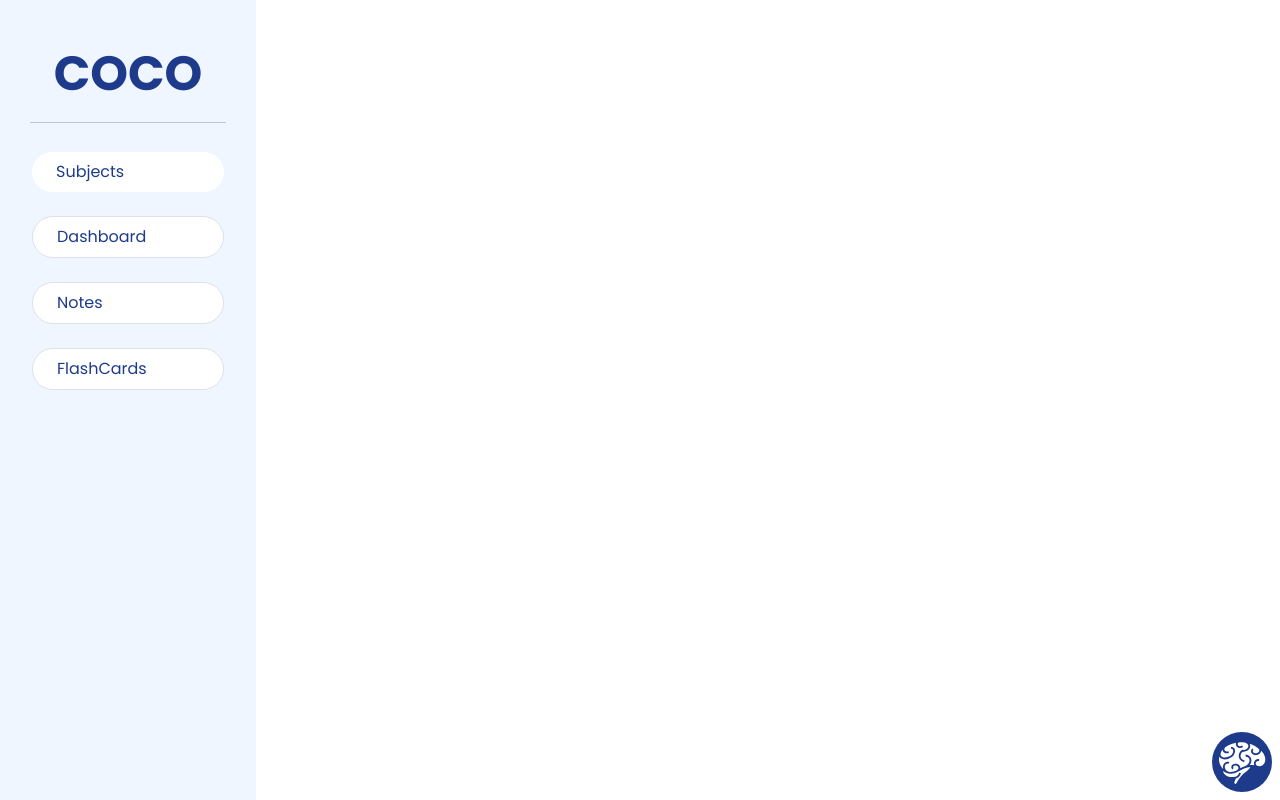
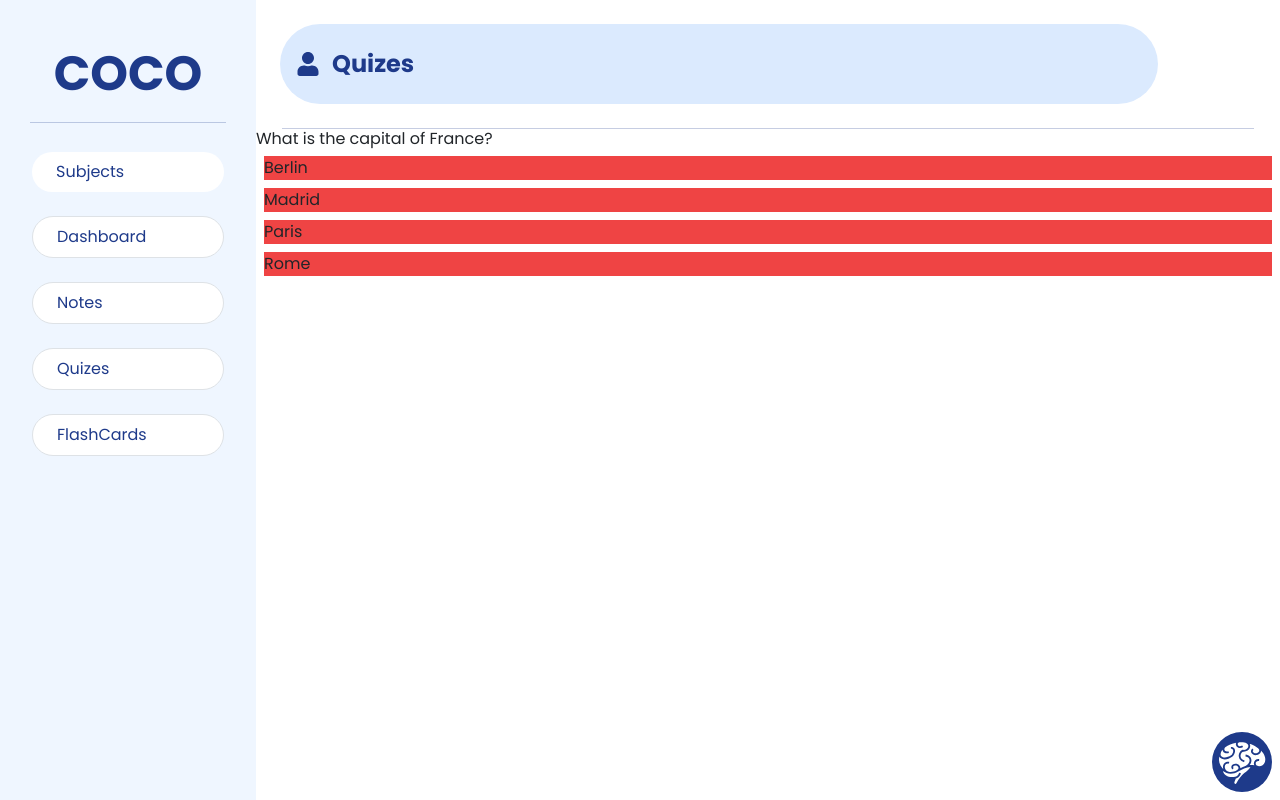
Before and after one commit to Prasun-Shiwakoti/Co-Co, a React (Vite) app in the folder frontend/: page /quiz/1 in a window 1280 px wide. Built offline with nearby package versions, Linux system fonts and the light colour scheme; a web font is replaced by a local one.

Commit message:
feat: Quiz functionality

```diff
--- a/frontend/src/App.jsx
+++ b/frontend/src/App.jsx
@@ -10,6 +10,7 @@ import Login from "./Components/Login";
 import Sidebar from "./Components/Sidebar";
 import Home from "./Components/Home";
 import Dashboard from "./Components/Dashboard";
+import PlayQuiz from "./Components/PlayQuiz";
 
 function App() {
 
@@ -24,6 +25,7 @@ function App() {
         <Route path="/quiz" element={<Quiz />} />
         <Route path="/login" element={<Login />} />
         <Route path="/dashboard" element={<Dashboard />} />
+        <Route path="/quiz/:id" element={<PlayQuiz />} />
       </Routes>
     </div>
   );
--- a/frontend/src/Components/NoteCard.jsx
+++ b/frontend/src/Components/NoteCard.jsx
@@ -17,7 +17,7 @@ const NoteCard = (props) => {
       <div>
         <Card style={{ width: "18rem" }} className="bg-transparent border-none">
           <Card.Body
-            className="m-8 bg-blue-100 p-4 ml- rounded-lg h-auto max-h-[calc(1.5rem*9)] overflow-hidden "
+            className="m-8 bg-blue-100 p-4 ml- rounded-lg h-auto max-h-[calc(1.5rem*9)] overflow-hidden cursor-pointer "
             onClick={() => {
               setModal(true);
             }}
--- a/frontend/src/Components/Notes.jsx
+++ b/frontend/src/Components/Notes.jsx
@@ -6,7 +6,7 @@ const Notes = () => {
   return (
     <div className="w-[80%]">
       <div>
-        <div className=" ">
+        <div className="flex-col flex items-center justify-center">
           <div className=" p-4 w-[100%]">
             <div className=" bg-blue-100 flex gap-1 items-center rounded-full w-[90%] h-[10vh]">
               <FaUser className="text-blue-900 text-2xl ml-4" />
--- /dev/null
+++ b/frontend/src/Components/PlayQuiz.jsx
@@ -0,0 +1,87 @@
+import React, { useState } from 'react'
+import { FaUser } from 'react-icons/fa';
+
+const PlayQuiz = ({ id }) => {
+    const [quiz, setQuiz] = useState([{
+        question: "What is the capital of France?",
+        options: [
+            { "id": 1, "text": "Berlin", "isCorrect": false },
+            { "id": 2, "text": "Madrid", "isCorrect": false },
+            { "id": 3, "text": "Paris", "isCorrect": true },
+            { "id": 4, "text": "Rome", "isCorrect": false }
+        ]
+    }, {
+        question: "What is the capital of Nepal?",
+        options: [
+            { "id": 1, "text": "Berlin", "isCorrect": false },
+            { "id": 2, "text": "Madrid", "isCorrect": false },
+            { "id": 3, "text": "Paris", "isCorrect": true },
+            { "id": 4, "text": "Rome", "isCorrect": false }
+        ]
+    }]);
+    const [loading, setLoading] = useState(false)
+    const [error, setError] = useState(null);
+    const [currentQuestion, setCurrentQuestion] = useState(0);
+    const [currentScore, setCurrentScore] = useState(0);
+    const qn = quiz[currentQuestion]
+
+    console.log(quiz, qn)
+
+    const fetchQuiz = () => {
+
+    }
+
+    const sendQuizResults = () => {
+
+    }
+
+    const checkCorrect = (bool) => {
+        console.log(bool)
+        if (bool) {
+            setCurrentScore((prev) => (prev + 1))
+            console.log(currentScore)
+            console.log('correct')
+        }
+        setCurrentQuestion(prev => (prev + 1))
+    }
+
+    return (<div className='w-[80%]'>
+        <div>
+            <div className="flex-col flex items-center justify-center">
+                <div className=" p-4 w-[100%]">
+                    <div className=" bg-blue-100 flex gap-1 items-center rounded-full w-[90%] h-[10vh]">
+                        <FaUser className="text-blue-900 text-2xl ml-4" />
+                        <h1 className="text-blue-900 text-2xl font-bold ml-2">Quizes</h1>
+                    </div>
+                </div>
+                <hr className="border-blue-900 w-[95%] " />
+            </div>
+        </div>
+        {
+            qn ?
+                <>
+                    <h2>{qn?.question}</h2>
+                    <div>
+                        {qn?.options.map((option) => {
+                            return (
+                                <div key={id}>
+                                    <div onClick={() => checkCorrect(option.isCorrect)} className='bg-red-500 m-2 cursor-pointer'>
+                                        <p>{option.text}</p>
+                                    </div>
+                                </div>
+                            )
+                        })}
+                    </div>
+                </>
+                :
+                <div className="flex justify-center items-center h-[50vh]">
+                    {sendQuizResults()}
+                    <h1 className="text-2xl font-bold">Quiz Finished!</h1>
+                    <h1 className="text-2xl font-bold">{`Your Score : ${currentScore}/${quiz.length}`}</h1>
+                </div>
+        }
+    </div>
+    )
+}
+
+export default PlayQuiz
--- a/frontend/src/Components/Quiz.jsx
+++ b/frontend/src/Components/Quiz.jsx
@@ -1,7 +1,45 @@
-import React from "react";
+import React, { useState } from "react";
+import { FaUser } from "react-icons/fa";
+import NoteCard from "./NoteCard";
+import { Card } from "react-bootstrap";
+import { useNavigate } from "react-router-dom";
 
 const Quiz = () => {
-  return <div>Quiz</div>;
+  const navigate = useNavigate();
+
+  const [loading, setLoading] = useState(false);
+  const [error, setError] = useState(null);
+  const [quizes, setQuizes] = useState([{ subjectName: "Science", id: '123' }, { subjectName: "Maths", id: '456' }]);
+
+  return (
+    <div className="w-[80%]">
+      <div>
+        <div className="flex-col flex items-center justify-center">
+          <div className=" p-4 w-[100%]">
+            <div className=" bg-blue-100 flex gap-1 items-center rounded-full w-[90%] h-[10vh]">
+              <FaUser className="text-blue-900 text-2xl ml-4" />
+              <h1 className="text-blue-900 text-2xl font-bold ml-2">Quizes</h1>
+            </div>
+          </div>
+          <hr className="border-blue-900 w-[95%] " />
+        </div>
+      </div>
+      <div className="flex">
+        {
+          quizes.map((quiz, index) => (<Card className="bg-transparent border-none flex items-center" >
+            <Card.Body
+              className="m-8 bg-blue-100 p-4 ml- rounded-lg h-auto max-h-[calc(1.5rem*9)] overflow-hidden cursor-pointer "
+              onClick={() => {
+                navigate(`/quiz/${quiz.id}`)
+              }}
+            >
+              <Card.Title>{quiz.subjectName}</Card.Title>
+            </Card.Body>
+          </Card>))
+        }
+      </div>
+    </div>
+  );
 };
 
 export default Quiz;
--- a/frontend/src/Components/Sidebar.jsx
+++ b/frontend/src/Components/Sidebar.jsx
@@ -92,6 +92,19 @@ const Sidebar = () => {
             </li>
             <li>
               <button
+                className={`w-full py-2 px-4 border hover:shadow-xl  hover:shadow-blue-100 rounded-full text-start ${location.pathname === "/quiz"
+                  ? "bg-blue-900 text-blue-50"
+                  : " bg-white text-blue-900"
+                  }`}
+                onClick={() => {
+                  navigate("/quiz");
+                }}
+              >
+                Quizes
+              </button>
+            </li>
+            <li>
+              <button
                 className={`w-full py-2 px-4 border hover:shadow-xl hover hover:shadow-blue-100 rounded-full text-start ${location.pathname === "/flashcards"
                   ? "bg-blue-900 text-blue-50"
                   : " bg-white text-blue-900"
--- a/frontend/src/Components/Subjects.jsx
+++ b/frontend/src/Components/Subjects.jsx
@@ -132,7 +132,6 @@ const Subjects = () => {
           size="lg"
           show={true}
           onHide={() => setModal(false)}
-          // dialogClassName="w-[100%] h-[100vh]"
           aria-labelledby="contained-modal-title-vcenter"
           centered
           className="flex flex-col justify-center items-center max-h-screen"
```
